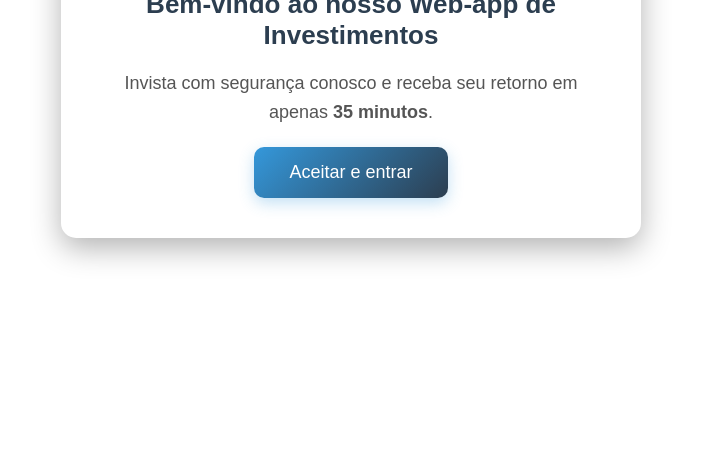
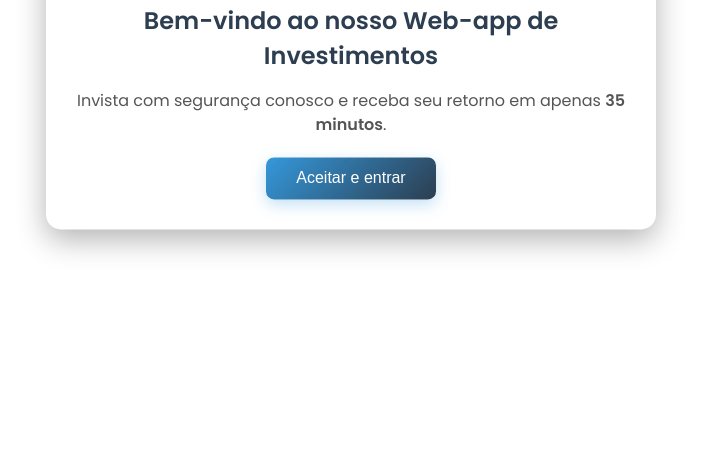
Before and after one commit to Cardjinho/moz-connect, a plain HTML site: page index.html in a window 1280 px wide. Shown: the part 344-800 px from the top of the page, without its empty margins (289-990 px from the left). Drawn offline with nearby package versions, Linux system fonts and the light colour scheme.

Commit message:
Update index.html

```diff
--- a/index.html
+++ b/index.html
@@ -4,7 +4,11 @@
     <meta charset="UTF-8">
     <meta name="viewport" content="width=device-width, initial-scale=1.0">
     <title>Web-App de Investimentos</title>
+    <link rel="icon" type="image/png" href="favicon.png">
+    <link rel="apple-touch-icon" sizes="180x180" href="favicon.png">
+    <meta name="theme-color" content="#3498db">
     <script src="https://cdnjs.cloudflare.com/ajax/libs/gsap/3.12.2/gsap.min.js"></script>
+    <link href="https://fonts.googleapis.com/css2?family=Poppins:wght@300;400;600&display=swap" rel="stylesheet">
     <style>
         /* Tela de carregamento */
         #loading-screen {
@@ -42,35 +46,36 @@
             left: 50%;
             transform: translate(-50%, -50%);
             background: #fff;
-            padding: 40px;
+            padding: 30px;
             border-radius: 15px;
             box-shadow: 0 10px 30px rgba(0, 0, 0, 0.3);
             text-align: center;
-            max-width: 500px;
-            font-family: 'Arial', sans-serif;
+            max-width: 550px;
+            width: 90%;
+            font-family: 'Poppins', sans-serif;
         }
 
         #welcome-dialog h1 {
             color: #2c3e50;
-            font-size: 26px;
-            font-weight: bold;
-            margin-bottom: 15px;
+            font-size: 24px;
+            font-weight: 600;
+            margin-bottom: 10px;
         }
 
         #welcome-dialog p {
             color: #555;
-            font-size: 18px;
+            font-size: 16px;
             margin-bottom: 20px;
-            line-height: 1.6;
+            line-height: 1.5;
         }
 
         #accept-btn {
             background: linear-gradient(135deg, #3498db, #2c3e50);
             color: #fff;
             border: none;
-            padding: 15px 35px;
-            font-size: 18px;
-            border-radius: 10px;
+            padding: 12px 30px;
+            font-size: 16px;
+            border-radius: 8px;
             cursor: pointer;
             transition: all 0.3s ease;
             box-shadow: 0 5px 15px rgba(52, 152, 219, 0.3);
@@ -125,4 +130,4 @@
     </script>
 
 </body>
-    </html>
+</html>
```
